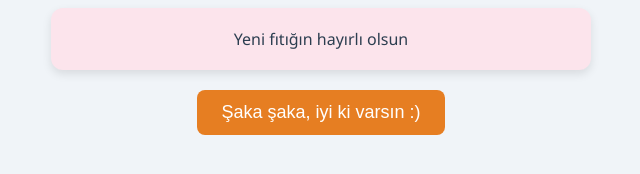
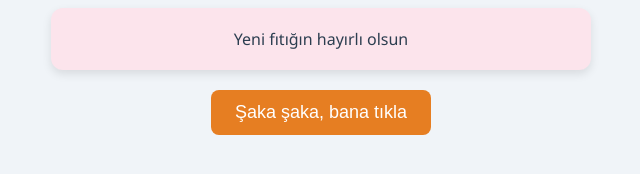
Before and after one commit to iclel/iclel, a plain HTML site: page index.html in a window 1280 px wide. Both pictures are taken after a click on the button "Tıkla bakalım". Shown: the part 338-512 px from the top of the page, without its empty margins (319-959 px from the left). Drawn offline with nearby package versions, Linux system fonts and the light colour scheme.

Commit message:
Update index.html

```diff
--- a/index.html
+++ b/index.html
@@ -120,7 +120,7 @@
     Yeni fıtığın hayırlı olsun
   </div>
 
-  <button id="secondButton" onclick="triggerSecondStage()">Şaka şaka, iyi ki varsın :)</button>
+  <button id="secondButton" onclick="triggerSecondStage()">Şaka şaka, bana tıkla</button>
 
   <!-- Sesler -->
   <audio id="sound1" src="https://www.myinstants.com/media/sounds/fireworks.mp3"></audio>
```
